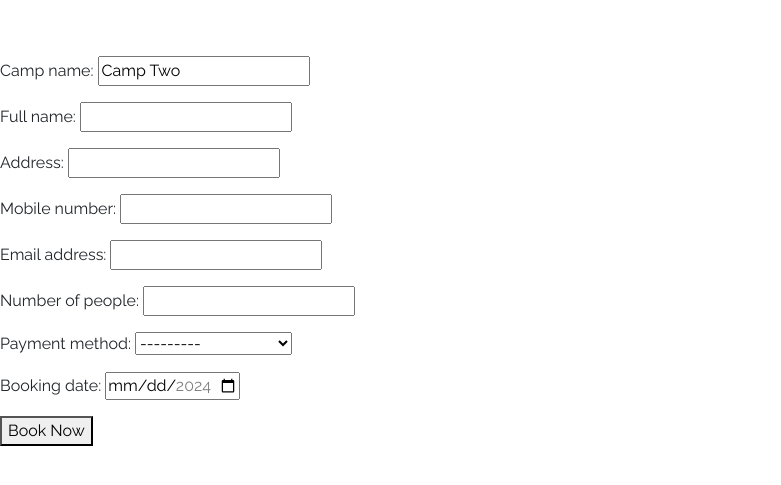
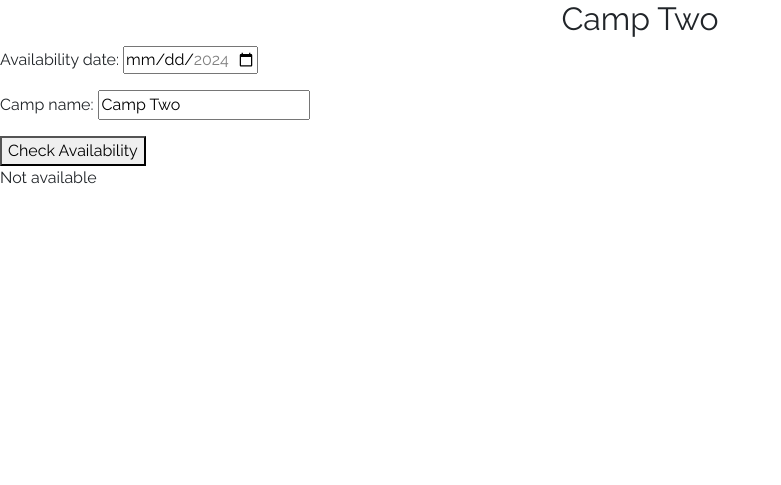
Before and after one commit to SurajKoju/bookingsystem, a Django app: page /camp_two/ in a window 1280 px wide. Shown: the top 485 px of the page, without its empty margins (0-781 px from the left). Run offline with Django 5.2, Linux system fonts and the light colour scheme; some libraries are stand-ins or nearby versions.

Commit message:
'fixed_design'

```diff
--- a/camp/camp_app/admin.py
+++ b/camp/camp_app/admin.py
@@ -15,7 +15,7 @@ from camp_app.models import Booking
 
 @admin.register(Booking)
 class BookingAdmin(admin.ModelAdmin):
-    list_display = ['camp_name','full_name', 'address', 'mobile_number', 'email_address', 'number_of_people', 'get_payment_method', 'booking_date']
+    list_display = ['full_name', 'camp_name', 'booking_date', 'mobile_number', 'number_of_people', 'get_payment_method', 'email_address', 'address']
     list_filter = ['booking_date']
     search_fields = ['mobile_number']
 
--- a/camp/camp_app/models.py
+++ b/camp/camp_app/models.py
@@ -1,12 +1,14 @@
 from django.db import models
+from django.core.validators import MaxValueValidator, MinValueValidator
+
 
 class Booking(models.Model):
     camp_name = models.CharField(max_length=20, default = "", null=False)
     full_name = models.CharField(max_length=100, null=False)
     address = models.CharField(max_length=255, null=False)
-    mobile_number = models.CharField(max_length=15, null=False)
-    email_address = models.EmailField(null=True)
-    number_of_people = models.PositiveIntegerField(null=False)
+    mobile_number = models.CharField(max_length=10, null=False)
+    email_address = models.EmailField(blank=True, null=True)
+    number_of_people = models.PositiveIntegerField(default=2, blank=False, null=False, validators=[MinValueValidator(1), MaxValueValidator(100)])
     PAYMENT_CHOICES = [
         ('ESEWA', 'Esewa'),
         ('KHALTI', 'Khalti'),
--- a/camp/camp_app/templates/camp/camp_two.html
+++ b/camp/camp_app/templates/camp/camp_two.html
@@ -2,9 +2,6 @@
 {% include 'header.html' %}
 
 <h2 class = "text-center" id = "db_camp_title">{{camp_name}}</h2>
-
-{% comment %} {% include 'book/availability_form.html' %} {% endcomment %}
-
 
  <form method="post" id = "available-form">
     {% csrf_token %}
@@ -12,8 +9,13 @@
     <button type="submit" name="availability_submit">Check Availability</button>
 </form>
 
+{{status}}
 
-{% if status == "available" %}
+    {% if status == "Not available" %}
+
+    <p class="py-3">{{ availability_message }}</p>
+
+    {% else %}
         <style>
             #available-form{
                 display: none;
@@ -26,8 +28,7 @@
             {{ booking_form.as_p }}
             <button type="submit" name="booking_submit">Book Now</button>
         </form>
-{% else %}
-    <p class="py-3">{{ availability_message }}</p>
+
     {% endif %}
 
 
--- a/camp/camp_app/templates/footer.html
+++ b/camp/camp_app/templates/footer.html
@@ -1,5 +1,12 @@
 {% load static %}
 
+<script>
+    window.onload = function() {
+    var campName = document.getElementById('db_camp_title').innerText.trim();
+    document.getElementById('id_camp_name').value = campName;
+    document.getElementById('id_camp_name').value = campName;
+};
+</script>
 
 </body>
 </html>
--- a/camp/camp_app/views.py
+++ b/camp/camp_app/views.py
@@ -68,11 +68,10 @@ def camp_two(request):
     booking_form = BookingForm(initial=initial_data)
 
     availability_message = ""
-    status = "available"
+    status = "Not available"
 
 
     if request.method == 'POST':
-        # Check if the availability form is being submitted
         if 'availability_submit' in request.POST:
             availability_form = AvailabilityCheckForm(request.POST)
             if availability_form.is_valid():
@@ -84,6 +83,7 @@ def camp_two(request):
                     status = "Not available"
                     availability_message = f"{selected_camp_name} is not available on {selected_date}. Please choose any other date"
                 else:
+                    status = "available"
                     availability_message = f"{selected_camp_name} is available on {selected_date}. Make a Booking by filling the form below."
 
         # Check if the booking form is being submitted
@@ -102,6 +102,7 @@ def camp_two(request):
         'booking_form': booking_form,
         'availability_message': availability_message,
         'status': status,
+        'camp_name': camp_name
     }
 
     return render(request, 'camp/camp_two.html', context)
```
Also changed, not shown: camp/camp_app/templates/book/availability_form.html (+0 -8 lines), camp/camp_app/migrations/0003_availability_form.py (added), camp/db.sqlite3. Lines whose indentation alone changed are shown as unchanged.
